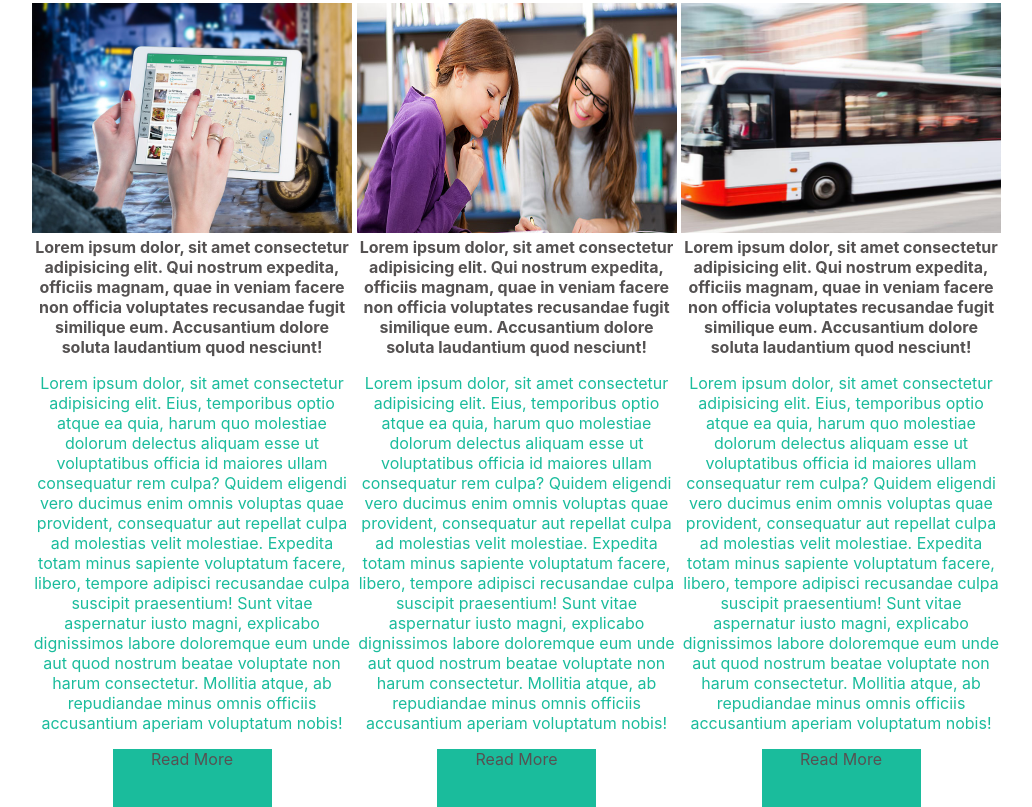
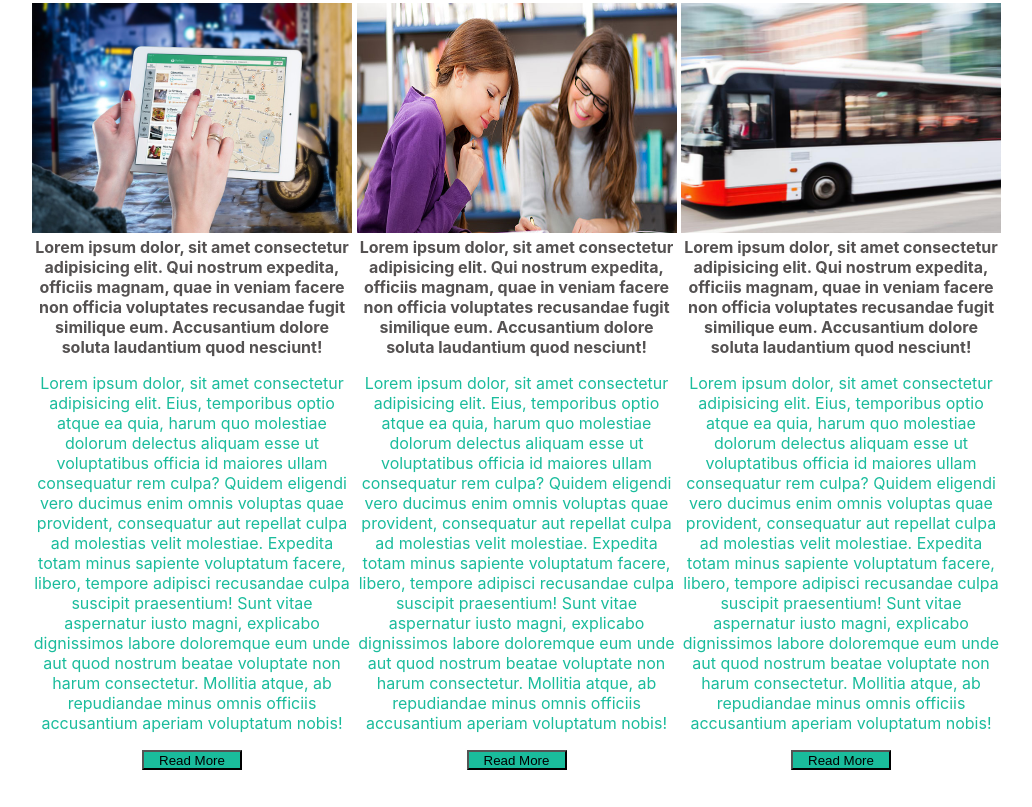
Before and after one commit to Annelly/goit-fe-course, a plain HTML site: page module 4 homework/index.html in a window 1280 px wide. Shown: the part 723-1530 px from the top of the page, without its empty margins (108-1140 px from the left). Drawn offline with Linux system fonts and the light colour scheme.

Commit message:
переробила кнопки

```diff
--- a/module 4 homework/index.html
+++ b/module 4 homework/index.html
@@ -76,7 +76,7 @@
                         ducimus enim omnis voluptas quae provident, consequatur aut repellat culpa ad molestias velit molestiae. Expedita totam minus sapiente voluptatum facere, libero, tempore adipisci recusandae culpa suscipit praesentium! Sunt vitae
                         aspernatur iusto magni, explicabo dignissimos labore doloremque eum unde aut quod nostrum beatae voluptate non harum consectetur. Mollitia atque, ab repudiandae minus omnis officiis accusantium aperiam voluptatum nobis!</p>
                     <div>
-                        <a href="#" id="Read More" class="btn-load"> Read More</a>
+                        <input type="button" value="Read More">
                     </div>
                 </li>
                 <li class="bottom-content">
@@ -87,7 +87,7 @@
                         ducimus enim omnis voluptas quae provident, consequatur aut repellat culpa ad molestias velit molestiae. Expedita totam minus sapiente voluptatum facere, libero, tempore adipisci recusandae culpa suscipit praesentium! Sunt vitae
                         aspernatur iusto magni, explicabo dignissimos labore doloremque eum unde aut quod nostrum beatae voluptate non harum consectetur. Mollitia atque, ab repudiandae minus omnis officiis accusantium aperiam voluptatum nobis!</p>
                     <div>
-                        <a href="#" id="Read More" class="btn-load"> Read More</a>
+                        <input type="button" value="Read More">
                     </div>
                 </li>
                 <li class="bottom-content">
@@ -98,7 +98,7 @@
                         ducimus enim omnis voluptas quae provident, consequatur aut repellat culpa ad molestias velit molestiae. Expedita totam minus sapiente voluptatum facere, libero, tempore adipisci recusandae culpa suscipit praesentium! Sunt vitae
                         aspernatur iusto magni, explicabo dignissimos labore doloremque eum unde aut quod nostrum beatae voluptate non harum consectetur. Mollitia atque, ab repudiandae minus omnis officiis accusantium aperiam voluptatum nobis!</p>
                     <div>
-                        <a href="#" id="Read More" class="btn-load"> Read More</a>
+                        <input type="button" value="Read More">
                     </div>
                 </li>
             </ul>
--- a/module 4 homework/style1.css
+++ b/module 4 homework/style1.css
@@ -110,19 +110,15 @@
                                                                                                                             font-size: 16px;
                                                                                                                         }
 
-                                                                                                                        .line-line {
+                                                                                                                        .line-line::after {
                                                                                                                             background: #1abc9c;
                                                                                                                             height: 5px;
                                                                                                                             width: 300px;
                                                                                                                             margin: auto;
                                                                                                                         }
 
-                                                                                                                        .btn-load {
-                                                                                                                            display: inline-block;
-                                                                                                                            height: 58px;
-                                                                                                                            width: 159px;
+                                                                                                                        input {
                                                                                                                             background: #1abc9c;
-                                                                                                                            text-decoration: transparent;
-                                                                                                                            text-align: center;
-                                                                                                                            color: #555252;
+                                                                                                                            width: 100px;
+                                                                                                                            height: 20px;
                                                                                                                         }
```
